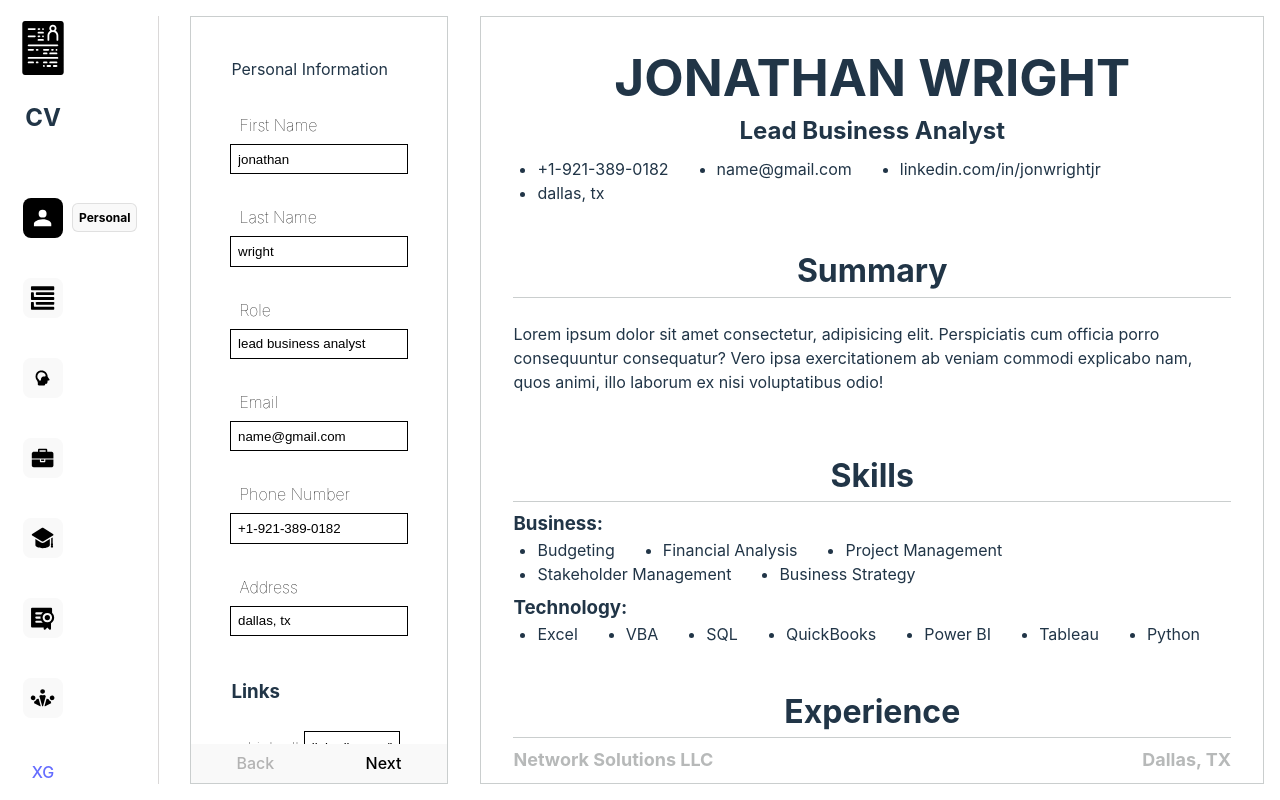
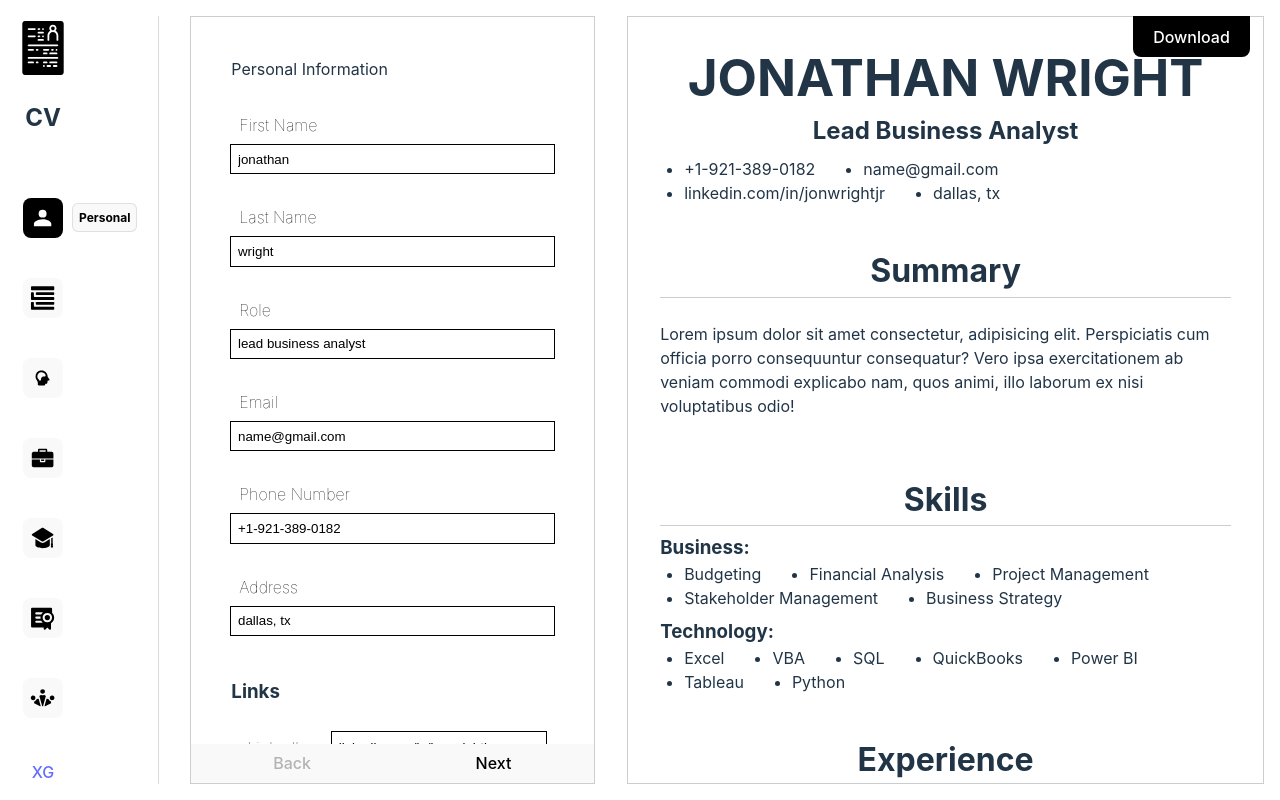
Before and after one commit to SaurabhGurjar/resume, a React (Vite) app: page / in a window 1280 px wide. Built offline with nearby package versions, Linux system fonts and the light colour scheme.

Commit message:
style: make download button fixed and change bg, color and  border radius

```diff
--- a/src/App.css
+++ b/src/App.css
@@ -30,16 +30,27 @@
   display: flex;
   flex-direction: column;
   justify-content: space-between;
-  width: 40%;
+  width: 100%;
   height: 100%;
   border: 1px solid #cacece;
 }
 
 .cv-container {
+  position: relative;
   overflow-y: scroll;
   overflow-x: hidden;
   border: 1px solid #cacece;
   height: 100%;
+  button {
+    position: fixed;
+    width: fit-content;
+    top: 16px;
+    right: 30px;
+    border-top-left-radius: 0;
+    border-top-right-radius: 0;
+    background-color: #000000;
+    color: #fff;
+  }
 }
 
 *::-webkit-scrollbar {
```
